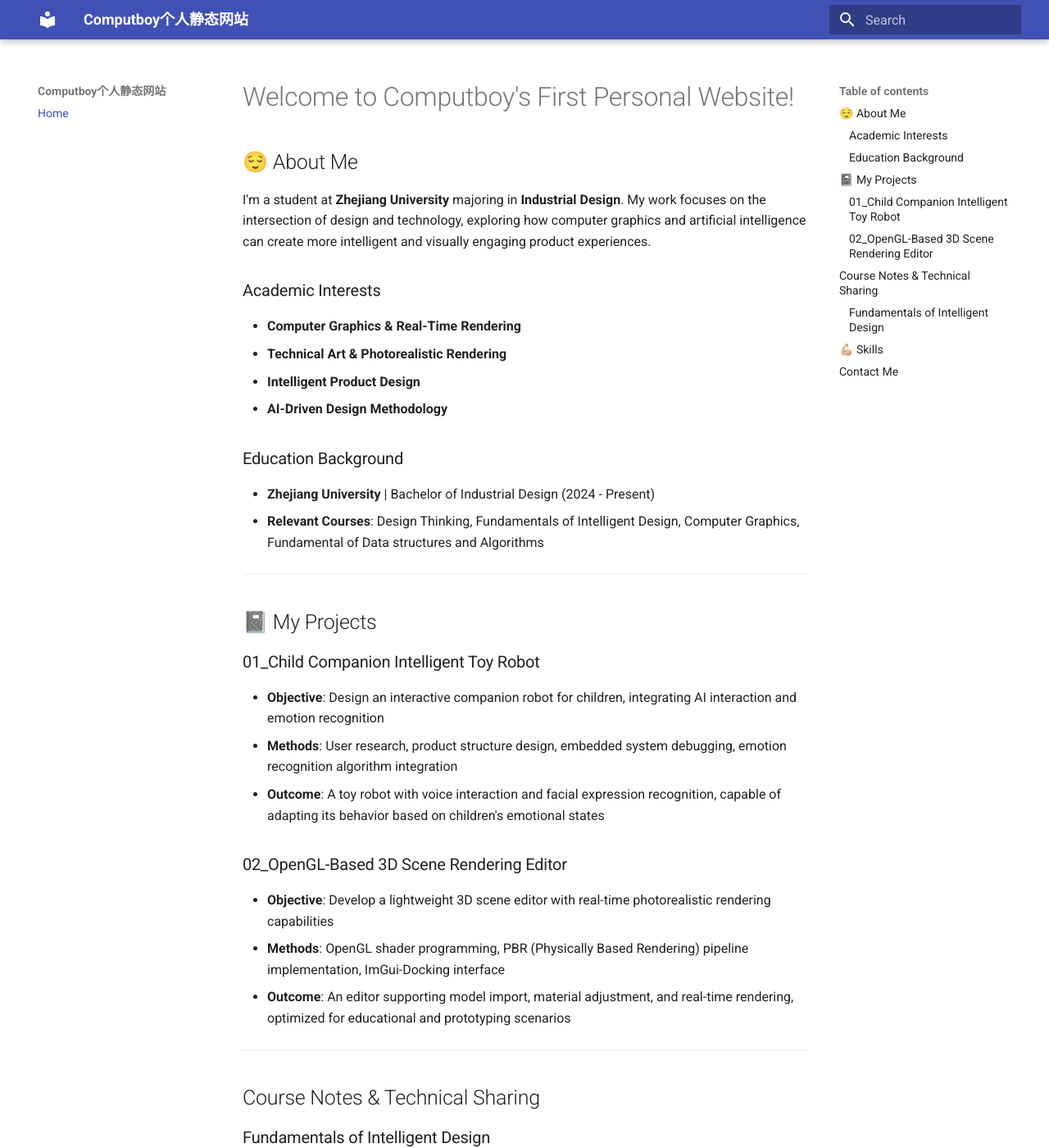
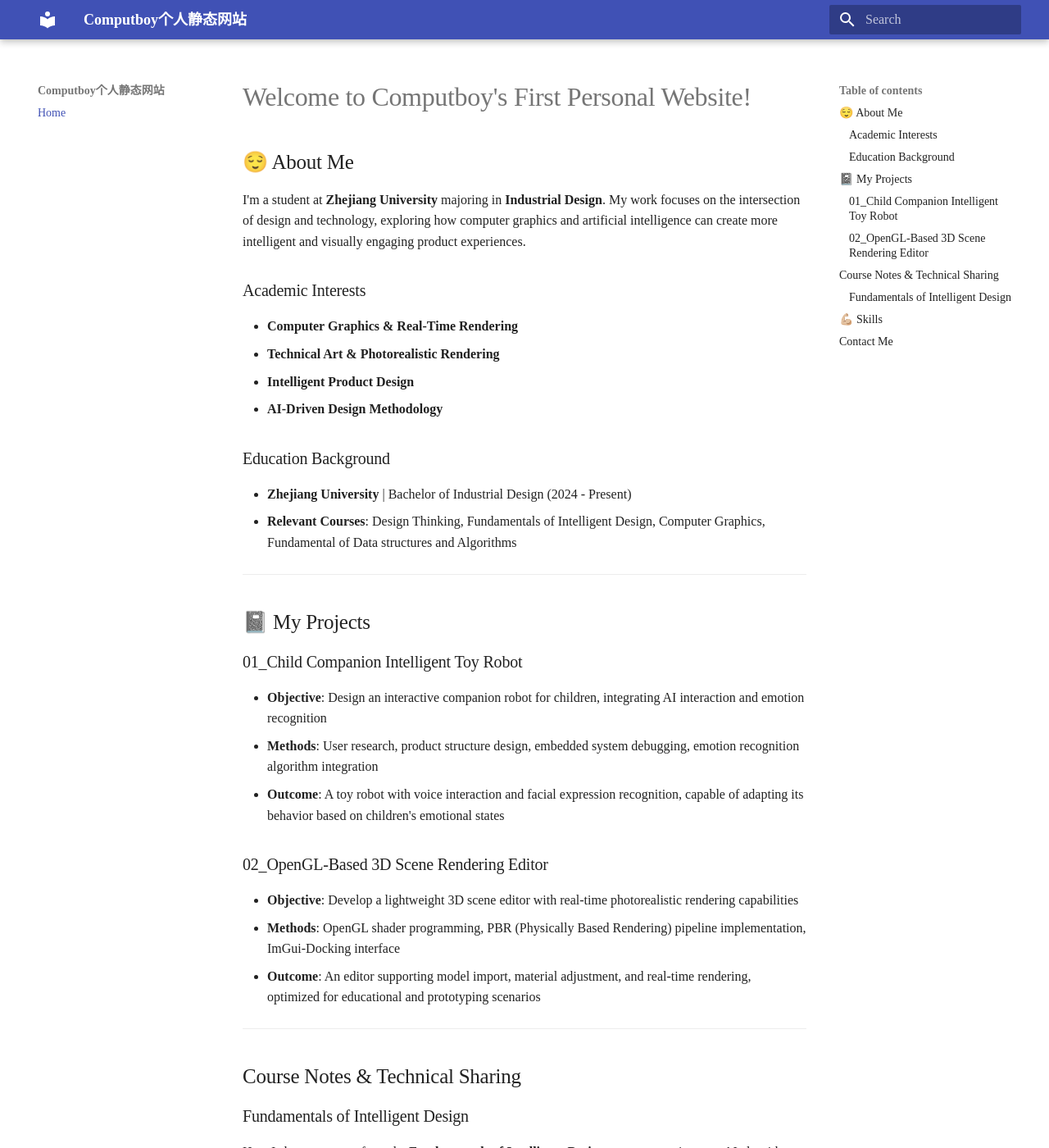
Before and after one commit to Computboy/Computboy.github.io, an MkDocs documentation site: the page built from docs/index.md, in a window 1280 px wide and 1400 px high. Shown: the whole window at 82% size. Built offline with MkDocs 1.6.1 and Material for MkDocs 9.7.7, drawn with Linux system fonts in a browser that asks for light colours; some web fonts are replaced.

Commit message:
字体css

```diff
--- /dev/null
+++ b/docs/assets/css/extra.css
@@ -0,0 +1,25 @@
+@font-face {
+  font-family: "XiawuWenkai";
+  src: url("../fonts/LXGWWenKai-Light.woff2") format("woff2");
+  font-weight: 300;
+}
+@font-face {
+  font-family: "XiawuWenkai";
+  src: url("../fonts/LXGWWenKai-Regular.woff2") format("woff2");
+  font-weight: 400;
+}
+@font-face {
+  font-family: "XiawuWenkai";
+  src: url("../fonts/LXGWWenKai-Medium.woff2") format("woff2");
+  font-weight: 500;
+}
+
+/* 全站替换字体 */
+:root {
+  --md-text-font: "XiawuWenkai", "Noto Serif SC", serif;
+  --md-code-font: "JetBrains Mono", monospace;
+}
+
+body {
+  font-family: var(--md-text-font);
+}
--- a/docs/index.md
+++ b/docs/index.md
@@ -30,7 +30,7 @@ I'm a student at **Zhejiang University** majoring in **Industrial Design**. My w
 
 ## Course Notes & Technical Sharing
 ### Fundamentals of Intelligent Design
-Here I share my notes from the *Fundamentals of Intelligent Design* course, covering core AI algorithms applied to design scenarios:
+Here I share my notes from the **Fundamentals of Intelligent Design** course, covering core AI algorithms applied to design scenarios:
 - Introduction to Generative AI in Product Design
 - Neural Networks for User Preference Prediction
 - Computer Vision in Design Prototype Evaluation
--- a/mkdocs.yml
+++ b/mkdocs.yml
@@ -6,3 +6,6 @@ theme:
 
 nav:
   - Home: index.md
+
+extra_css:
+  - assets/css/extra.css
```
Also changed, not shown: 3 other files.
